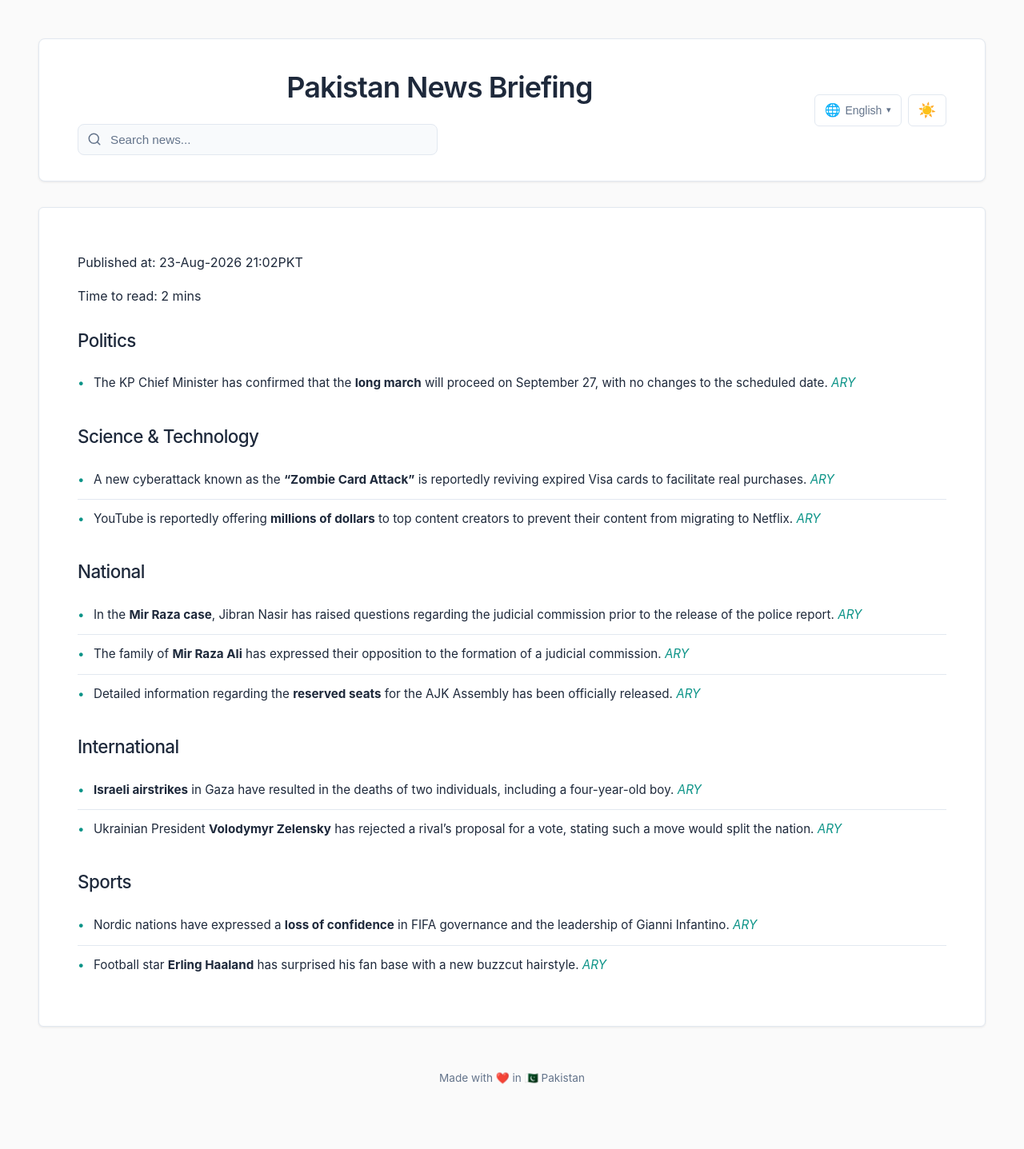
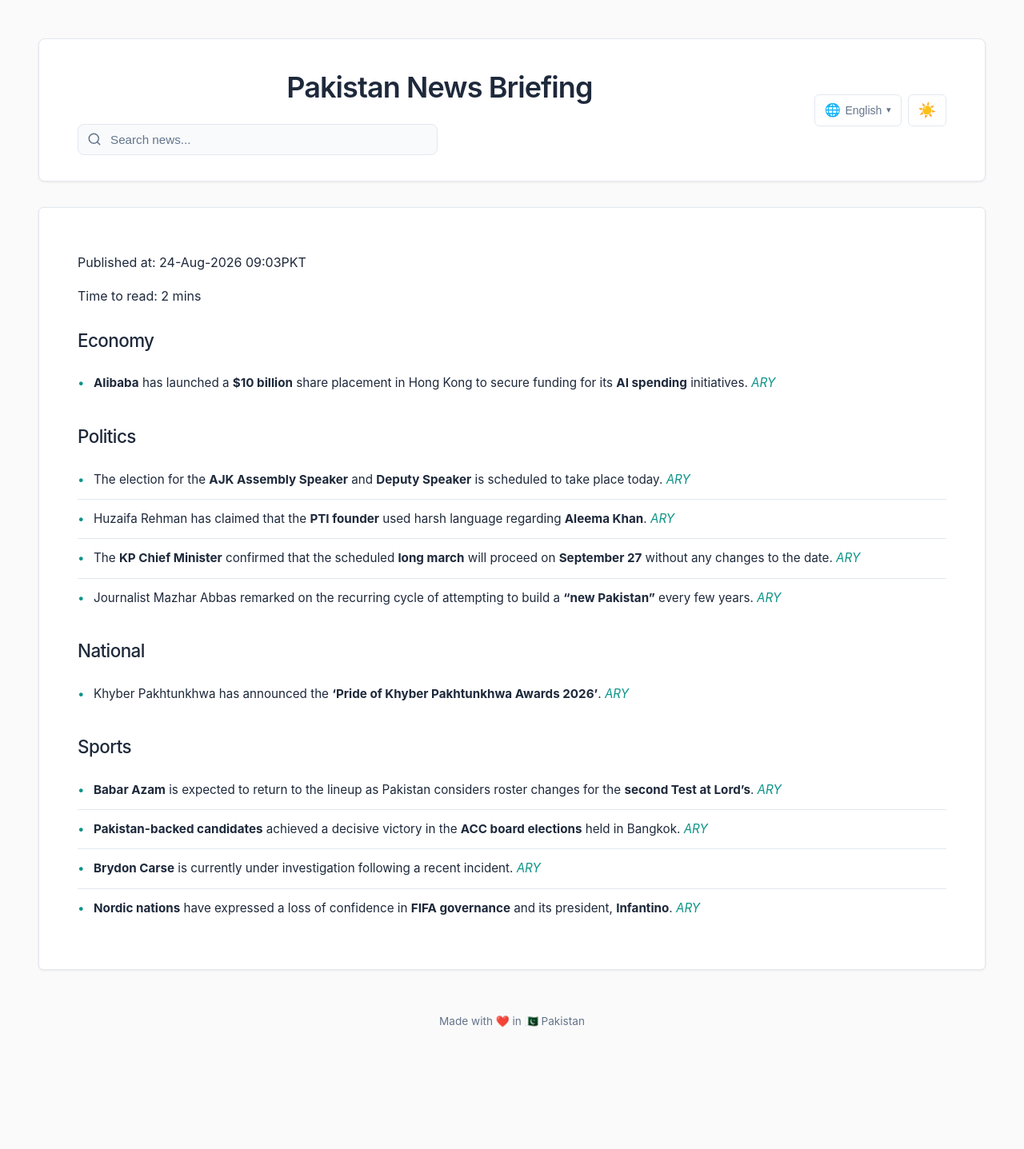
Before and after one commit to zsubzwary/news, a Jekyll site: the page built from en/index.md, in a window 1280 px wide. Shown: the whole page at 80% size. Built offline with Jekyll 4.4.1, drawn with Linux system fonts in a browser that asks for light colours; some web fonts are replaced; comment, search, counter and statistics services are not loaded; after the commit the page ends 1366 px from its top, so only the background shows below that.

Commit message:
DateTime; 2026-08-24T04:03:15.506Z

```diff
--- a/en/index.md
+++ b/en/index.md
@@ -4,26 +4,24 @@ title: Pakistan News Briefing
 lang: en
 ---
 
-Published at: 23-Aug-2026 21:02PKT
+Published at: 24-Aug-2026 09:03PKT
 
 Time to read: 2 mins
 
+### Economy
+- **Alibaba** has launched a **$10 billion** share placement in Hong Kong to secure funding for its **AI spending** initiatives. *[ARY](https://arynews.tv/alibaba-launches-10-billion-hong-kong-share-placement-to-fund-ai-spending)*
+
 ### Politics
-- The KP Chief Minister has confirmed that the **long march** will proceed on September 27, with no changes to the scheduled date. *[ARY](https://arynews.tv/long-march-will-be-held-on-september-27-no-change-in-date-kp-cm)*
-
-### Science & Technology
-- A new cyberattack known as the **"Zombie Card Attack"** is reportedly reviving expired Visa cards to facilitate real purchases. *[ARY](https://arynews.tv/zombie-card-attack-revives-expired-visa-cards-for-real-purchases)*
-- YouTube is reportedly offering **millions of dollars** to top content creators to prevent their content from migrating to Netflix. *[ARY](https://arynews.tv/youtube-offers-top-creators-millions-to-keep-content-off-netflix)*
+- The election for the **AJK Assembly Speaker** and **Deputy Speaker** is scheduled to take place today. *[ARY](https://arynews.tv/ajk-assembly-speaker-deputy-speaker-election-to-be-held-today-sources)*
+- Huzaifa Rehman has claimed that the **PTI founder** used harsh language regarding **Aleema Khan**. *[ARY](https://arynews.tv/pti-founder-used-harsh-words-about-aleema-khan-claims-huzaifa-rehman)*
+- The **KP Chief Minister** confirmed that the scheduled **long march** will proceed on **September 27** without any changes to the date. *[ARY](https://arynews.tv/long-march-will-be-held-on-september-27-no-change-in-date-kp-cm)*
+- Journalist Mazhar Abbas remarked on the recurring cycle of attempting to build a **"new Pakistan"** every few years. *[ARY](https://arynews.tv/we-keep-trying-to-build-a-new-pakistan-every-few-years-mazhar-abbas)*
 
 ### National
-- In the **Mir Raza case**, Jibran Nasir has raised questions regarding the judicial commission prior to the release of the police report. *[ARY](https://arynews.tv/mir-raza-case-jibran-nasir-questions-judicial-commission-before-police-report)*
-- The family of **Mir Raza Ali** has expressed their opposition to the formation of a judicial commission. *[ARY](https://arynews.tv/mir-raza-alis-family-opposes-formation-of-judicial-commission)*
-- Detailed information regarding the **reserved seats** for the AJK Assembly has been officially released. *[ARY](https://arynews.tv/ajk-assembly-reserved-seats-details-released)*
-
-### International
-- **Israeli airstrikes** in Gaza have resulted in the deaths of two individuals, including a four-year-old boy. *[ARY](https://arynews.tv/israeli-airstrikes-in-gaza-kill-two-people)*
-- Ukrainian President **Volodymyr Zelensky** has rejected a rival's proposal for a vote, stating such a move would split the nation. *[ARY](https://arynews.tv/volodymyr-zelensky-rejects-rivals-call-for-vote)*
+- Khyber Pakhtunkhwa has announced the **‘Pride of Khyber Pakhtunkhwa Awards 2026’**. *[ARY](https://arynews.tv/kp-announces-pride-of-khyber-pakhtunkhwa-awards-2026)*
 
 ### Sports
-- Nordic nations have expressed a **loss of confidence** in FIFA governance and the leadership of Gianni Infantino. *[ARY](https://arynews.tv/nordic-nations-say-they-have-lost-confidence-in-infantino-and-fifa-governance)*
-- Football star **Erling Haaland** has surprised his fan base with a new buzzcut hairstyle. *[ARY](https://arynews.tv/erling-haaland-surprises-fans-with-new-buzzcut)*
+- **Babar Azam** is expected to return to the lineup as Pakistan considers roster changes for the **second Test at Lord’s**. *[ARY](https://arynews.tv/babar-azam-slated-to-return-as-pakistan-mulls-changes-for-the-second-test-at-lords)*
+- **Pakistan-backed candidates** achieved a decisive victory in the **ACC board elections** held in Bangkok. *[ARY](https://arynews.tv/pakistan-backed-candidates-clean-sweep-acc-board-elections-in-bangkok)*
+- **Brydon Carse** is currently under investigation following a recent incident. *[ARY](https://arynews.tv/brydon-carse-being-investigated-after-incident)*
+- **Nordic nations** have expressed a loss of confidence in **FIFA governance** and its president, **Infantino**. *[ARY](https://arynews.tv/nordic-nations-say-they-have-lost-confidence-in-infantino-and-fifa-governance)*
```
